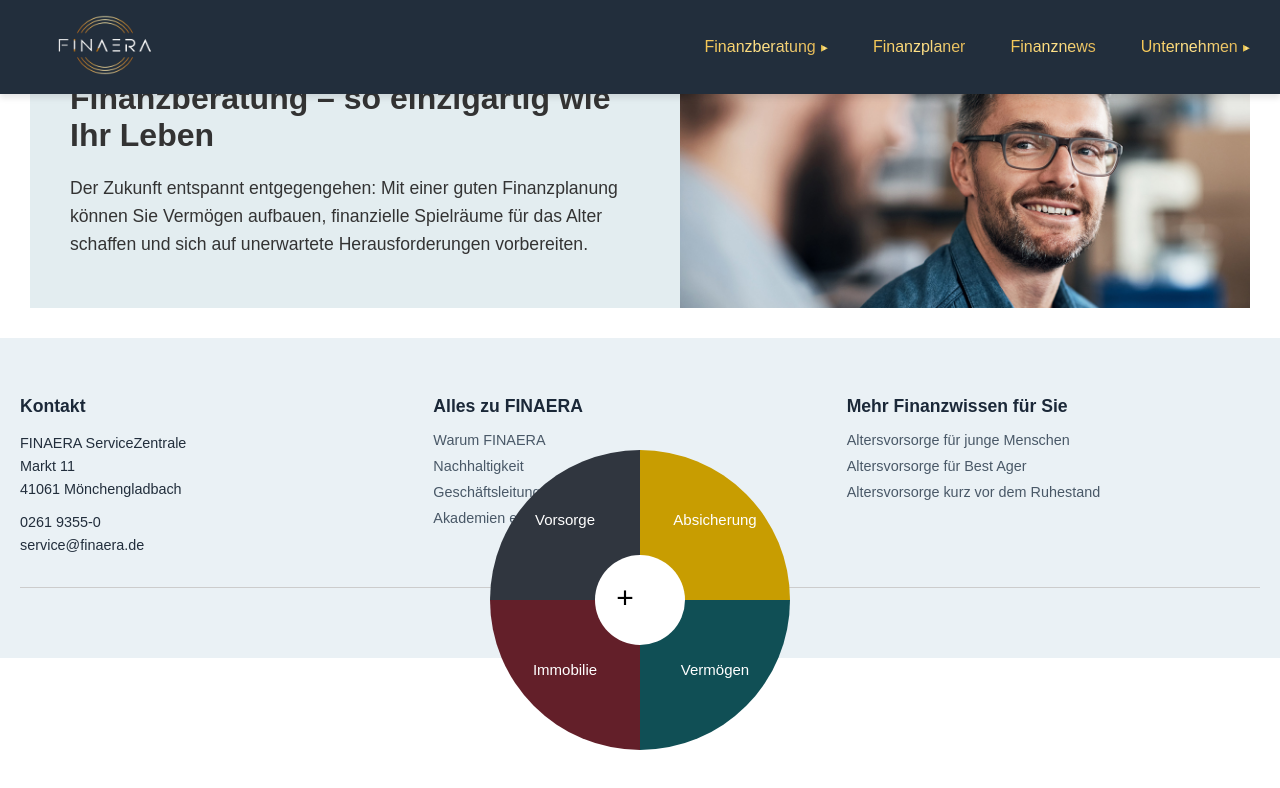
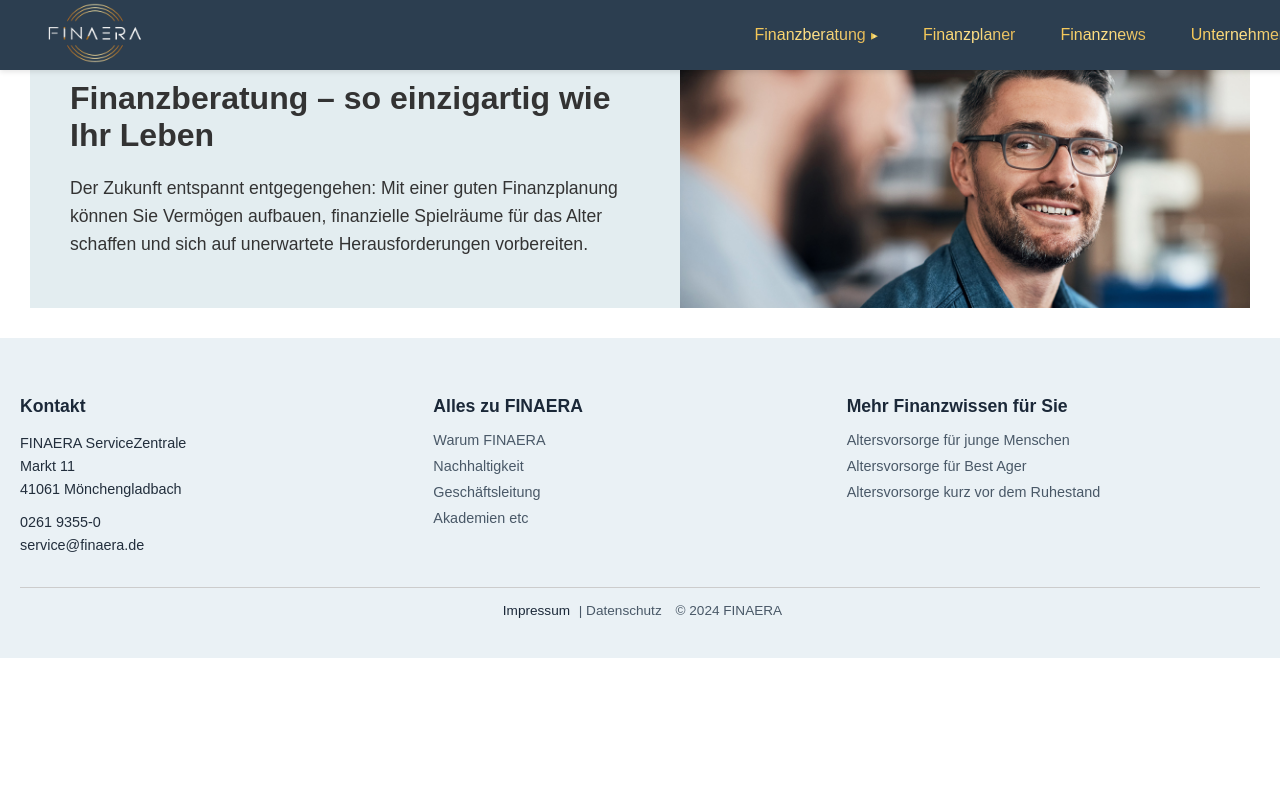
Before and after one commit to juliantechstarter/Finanzwebsite, a React (Create React App) app in the folder Anwendung/Frontend/my-app/: page / in a window 1280 px wide. Shown: the top 788 px of the page. Built offline with nearby package versions, Linux system fonts and the light colour scheme.

Commit message:
account_cssundjsx_added

```diff
--- a/Anwendung/Frontend/my-app/src/components/Navbar.css
+++ b/Anwendung/Frontend/my-app/src/components/Navbar.css
@@ -136,3 +136,30 @@
   transform: translateY(-100%);
   opacity: 0;
 }
+
+.navbar {
+  position: fixed; /* Fixiert die Navbar oben */
+  top: 0;
+  left: 0;
+  width: 100%;
+  height: 70px; /* Höhe der Navbar */
+  background-color: #2c3e50; /* Hintergrundfarbe */
+  color: #fff;
+  z-index: 1000; /* Überlagert andere Inhalte */
+  display: flex;
+  align-items: center;
+  justify-content: space-between;
+  padding: 0 20px;
+  box-shadow: 0 2px 5px rgba(0, 0, 0, 0.1);
+}
+
+/* Links innerhalb der Navbar */
+.navbar-links {
+  list-style: none;
+  display: flex;
+  gap: 20px;
+}
+
+.navbar-links li {
+  cursor: pointer;
+}
--- a/Anwendung/Frontend/my-app/src/pages/Home.jsx
+++ b/Anwendung/Frontend/my-app/src/pages/Home.jsx
@@ -20,50 +20,7 @@
         <img src={advisorImage} alt="Finanzberater" />
       </div>
 
-      {/* Das Rad wird hier eingefügt */}
-      <div className="rad-container">
-        <svg
-          className="rad-svg"
-          xmlns="http://www.w3.org/2000/svg"
-          viewBox="0 0 200 200"
-        >
-          {/* Absicherung */}
-          <path
-            d="M100 100 L100 0 A100 100 0 0 1 200 100 Z"
-            fill="#c89d01"
-            onClick={() => handleButtonClick("Absicherung")}
-          />
-          <text x="150" y="50" className="rad-text">Absicherung</text>
 
-          {/* Vermögen */}
-          <path
-            d="M100 100 L200 100 A100 100 0 0 1 100 200 Z"
-            fill="#104f55"
-            onClick={() => handleButtonClick("Vermögen")}
-          />
-          <text x="150" y="150" className="rad-text">Vermögen</text>
-
-          {/* Immobilie */}
-          <path
-            d="M100 100 L100 200 A100 100 0 0 1 0 100 Z"
-            fill="#631f29"
-            onClick={() => handleButtonClick("Immobilie")}
-          />
-          <text x="50" y="150" className="rad-text">Immobilie</text>
-
-          {/* Vorsorge */}
-          <path
-            d="M100 100 L0 100 A100 100 0 0 1 100 0 Z"
-            fill="#30363f"
-            onClick={() => handleButtonClick("Vorsorge")}
-          />
-          <text x="50" y="50" className="rad-text">Vorsorge</text>
-
-          {/* Zentraler Kreis */}
-          <circle cx="100" cy="100" r="30" fill="#fff" />
-          <text x="90" y="105" className="rad-center">+</text>
-        </svg>
-      </div>
     </div>
   );
 }
```
Also changed, not shown: Anwendung/Frontend/my-app/src/components/CircleWidget.css (deleted, +0 -43 lines), Anwendung/Frontend/my-app/src/components/CircleWidget.jsx (deleted, +0 -21 lines), Anwendung/Frontend/my-app/src/components/account.css (added), Anwendung/Frontend/my-app/src/components/account.jsx (added).
